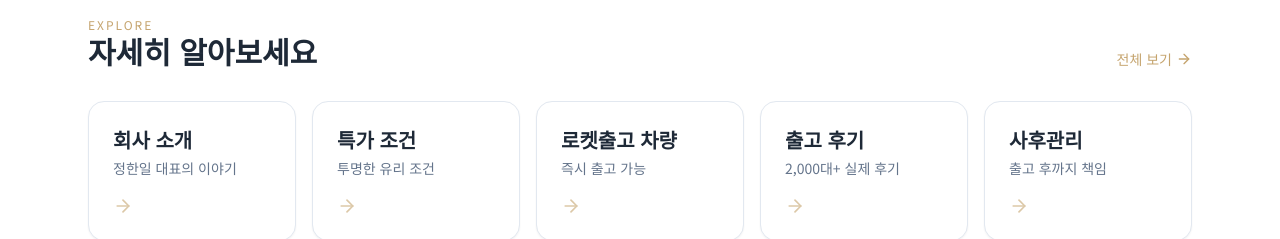
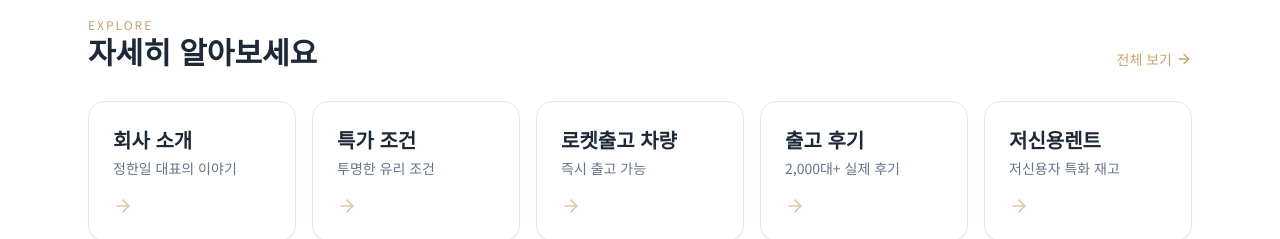
Before and after one commit to sanbada2026/oasis-my-car, a Next.js app: page / in a window 1280 px wide. Shown: the part 1660-1899 px from the top of the page. Built offline with nearby package versions, Linux system fonts and the light colour scheme.

Commit message:
Update home teaser: change 5th to 저신용렌트 and /lowcredit

```diff
--- a/app/page.tsx
+++ b/app/page.tsx
@@ -90,7 +90,7 @@ export default function Home() {
               { href: "/special", label: "특가 조건", sub: "투명한 유리 조건" },
               { href: "/rocket", label: "로켓출고 차량", sub: "즉시 출고 가능" },
               { href: "/reviews", label: "출고 후기", sub: "2,000대+ 실제 후기" },
-              { href: "/aftercare", label: "사후관리", sub: "출고 후까지 책임" },
+              { href: "/lowcredit", label: "저신용렌트", sub: "저신용자 특화 재고" },
             ].map((m, i) => (
               <Link key={i} href={m.href} className="group card p-6 flex flex-col justify-between min-h-[140px] hover:border-[#C5A46E]">
                 <div>
```
